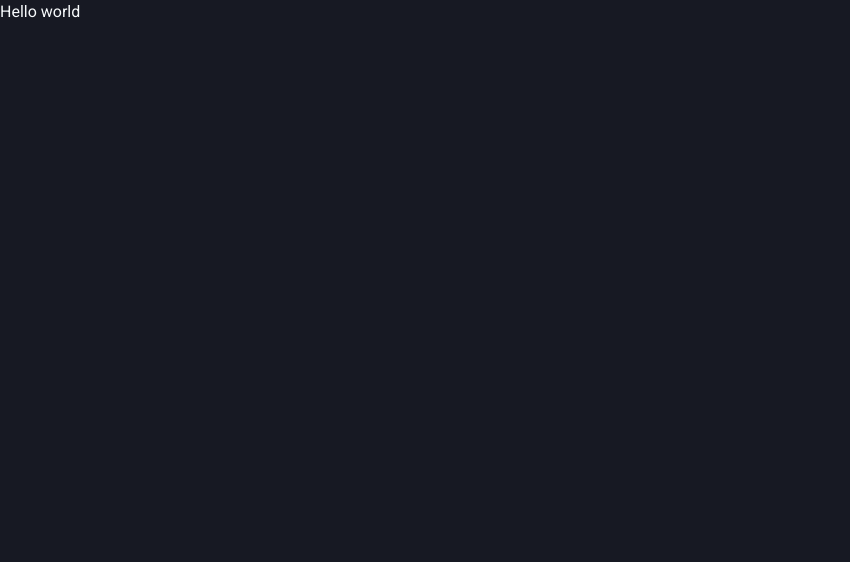
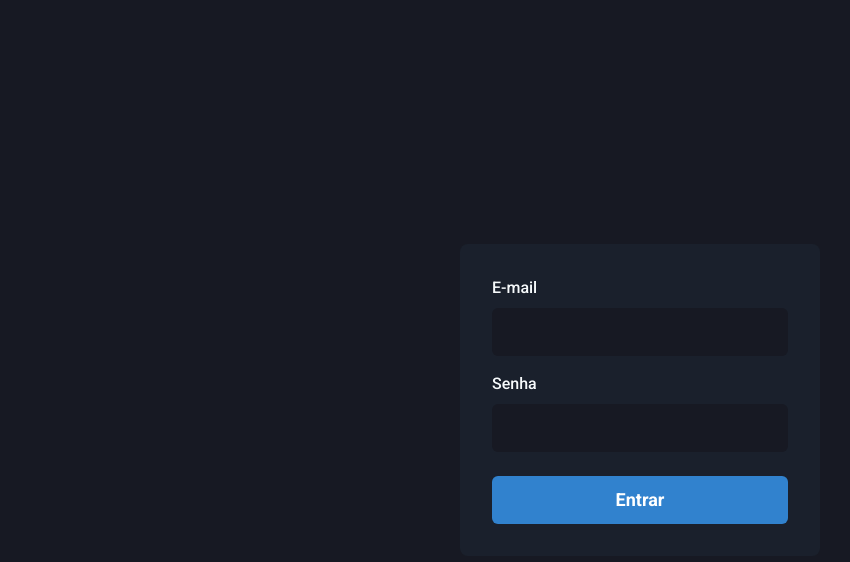
Before and after one commit to LuizSouz404/ChakraDashboard, a Next.js app: page / in a window 1280 px wide. Shown: the top 562 px of the page, without its empty margins (0-850 px from the left). Built offline with nearby package versions, Linux system fonts and the light colour scheme.

Commit message:
:lipstick: Create SignIn page
Create input component

```diff
--- /dev/null
+++ b/src/components/Form/Input.tsx
@@ -0,0 +1,23 @@
+import { FormControl, FormLabel, Input as ChakraInput, InputProps as ChakraInputProps } from "@chakra-ui/react";
+
+interface InputProps extends ChakraInputProps {
+  name: string;
+  label?:string;
+}
+
+export function Input({ name, label, ...rest }: InputProps) {
+  return (
+    <FormControl>
+      {!!label && <FormLabel htmlFor="password">{label}</FormLabel>}
+      <ChakraInput
+        id={name}
+        name={name}
+        focusBorderColor="blue.500"
+        bgColor="gray.900"
+        variant="filled"
+        size="lg"
+        {...rest}
+      />
+    </FormControl>
+  )
+}
--- a/src/pages/index.tsx
+++ b/src/pages/index.tsx
@@ -1,7 +1,19 @@
-export default function Home() {
+import { Button, Flex, Stack } from '@chakra-ui/react'
+import { Input } from '../components/Form/Input';
+
+export default function SignIn() {
   return (
-    <div>
-      Hello world
-    </div>
+    <Flex w="100vw" h="100vh" align="center" justify="center">
+      <Flex as="form" w="100%" maxWidth={360} bg="gray.800" p="8" borderRadius="8" flexDir="column">
+
+        <Stack spacing="4">
+          <Input name="email" type="email" label="E-mail"/>
+
+          <Input name="password" type="password" label="Senha"/>
+        </Stack>
+
+        <Button type="submit" mt="6" colorScheme="blue" size="lg">Entrar</Button>
+      </Flex>
+    </Flex>
   )
 }
```
